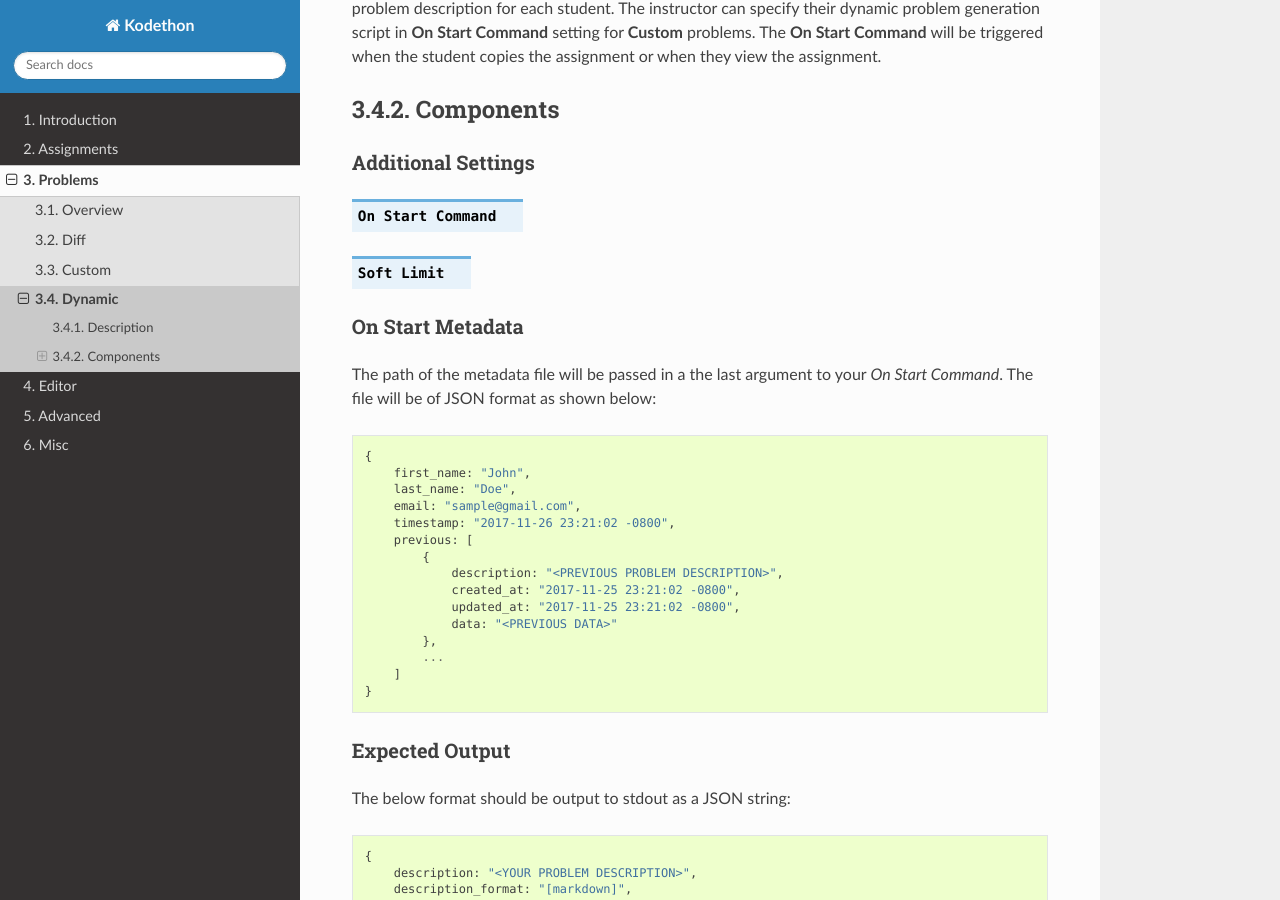
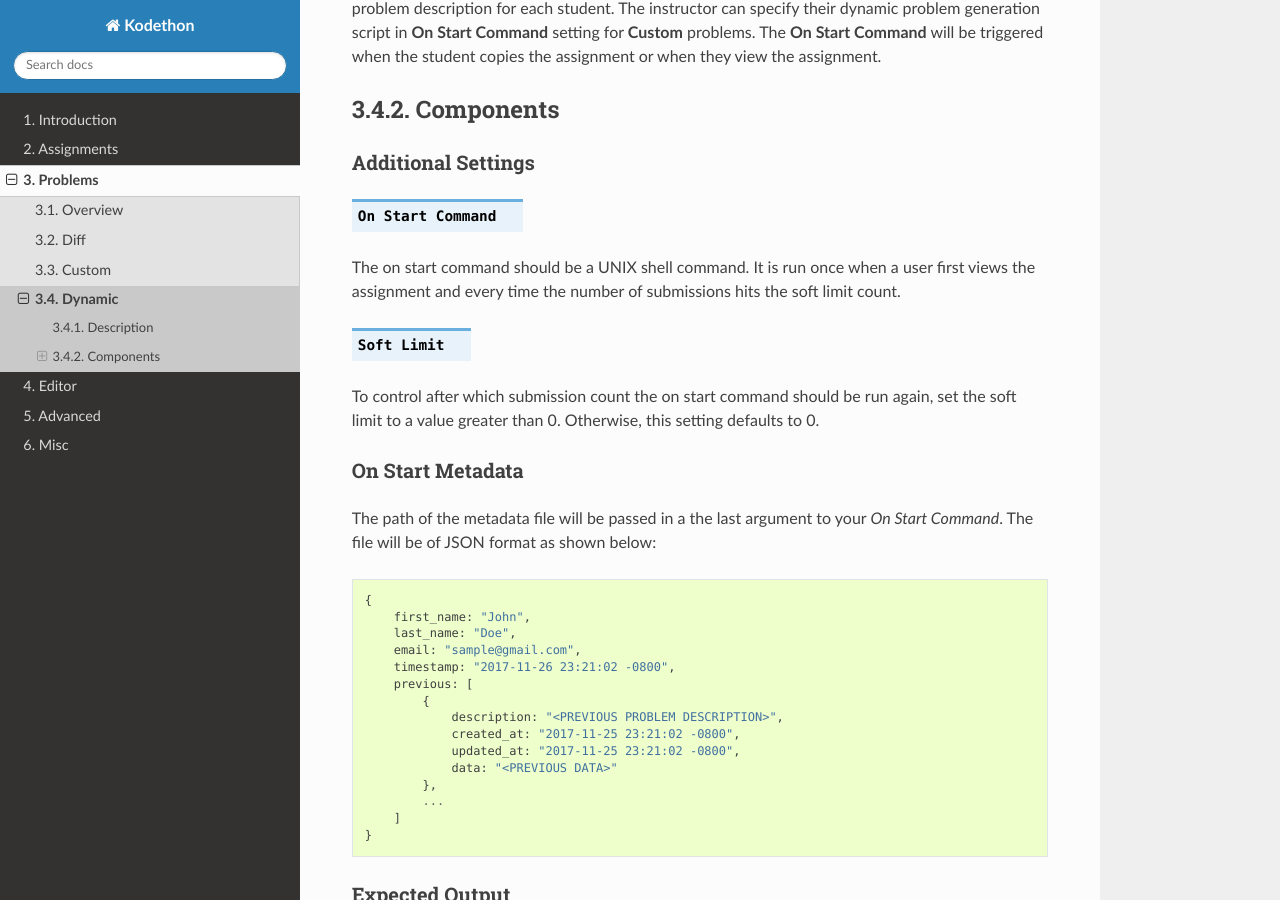
Before and after one commit to kodethon/Docs, a Sphinx documentation site: the page built from source/problems/dynamic.rst, in a window 1280 px wide and 900 px high, scrolled down 447 px. Built offline with Sphinx 7.4.7 and the Read the Docs theme 2.0.0, drawn with Linux system fonts in a browser that asks for light colours.

Commit message:
Adjust docs layout

```diff
--- a/source/assignments/index.rst
+++ b/source/assignments/index.rst
@@ -5,4 +5,4 @@ Assignments
     :maxdepth: 1
 
     getting_started
-    assignments
+    overview
--- a/source/problems/custom.rst
+++ b/source/problems/custom.rst
@@ -18,6 +18,9 @@ Additional Settings
 ^^^^^^^^^^^^^^^^^^^
 
 .. cmdoption:: Test Command
+
+The test command should be a UNIX shell command used to initiate testing.
+This command will be run once from the autograder folder as displayed in the next section.
 
 Problem File Structure
 ^^^^^^^^^^^^^^^^^^^^^^
--- a/source/problems/dynamic.rst
+++ b/source/problems/dynamic.rst
@@ -19,7 +19,13 @@ Additional Settings
 
 .. cmdoption:: On Start Command
 
+The on start command should be a UNIX shell command. It is run once when a user first views the assignment and
+every time the number of submissions hits the soft limit count.
+
 .. cmdoption:: Soft Limit
+
+To control after which submission count the on start command should be run again, set the soft limit to a value greater than 0.
+Otherwise, this setting defaults to 0.
 
 On Start Metadata
 ^^^^^^^^^^^^^^^^^
```
Also changed, not shown: source/assignments/overview.rst (renamed from source/assignments/assignments.rst, +4 -4 lines).
